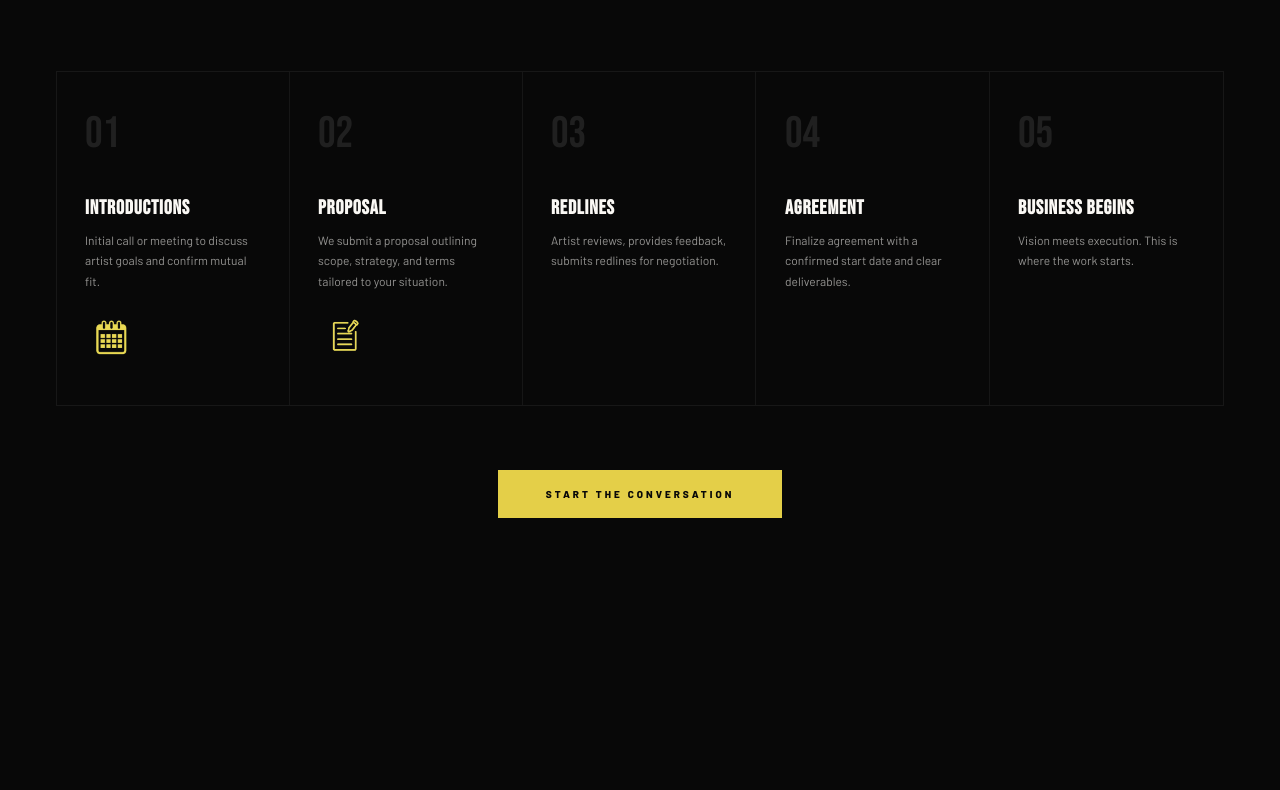
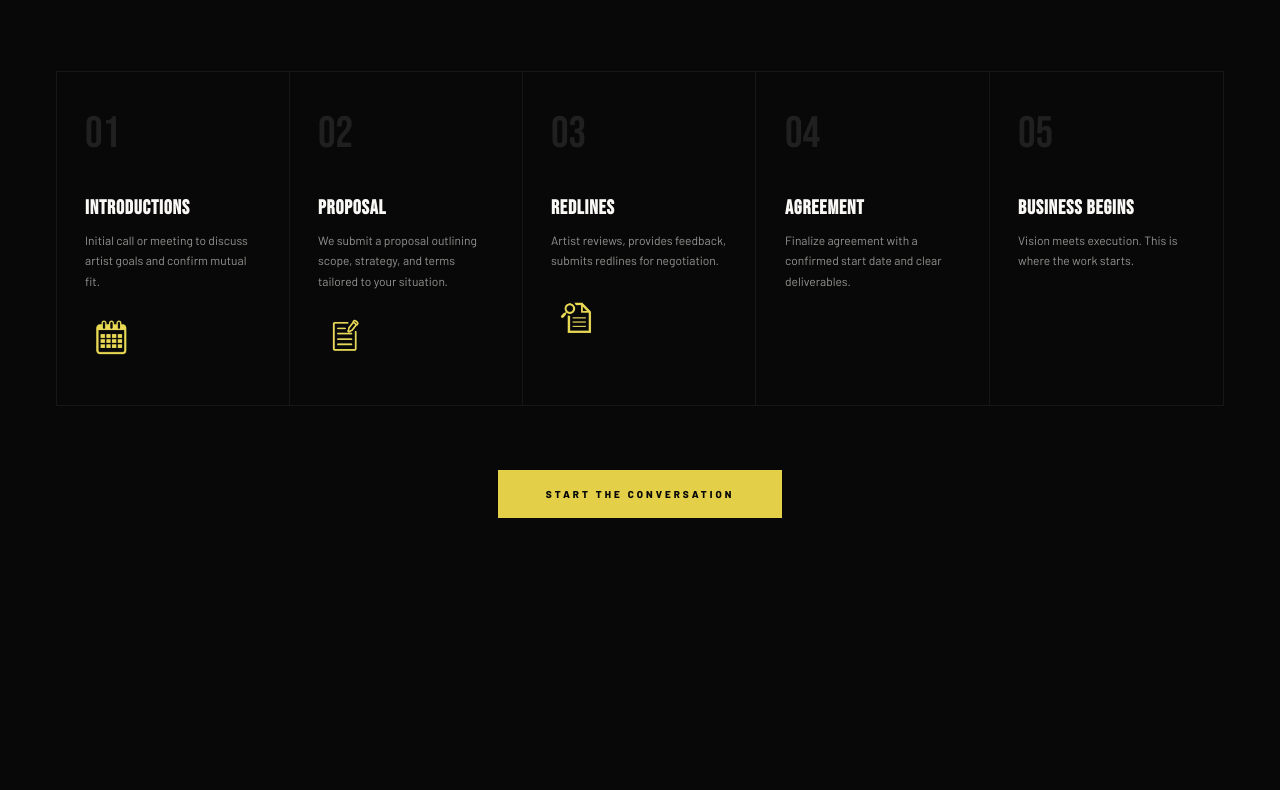
Before and after one commit to Charlesnoiuew/79uyihcoafdasf, a React (Vite) app: page / in a window 1280 px wide. Shown: the part 10792-11582 px from the top of the page. Built offline with nearby package versions, Linux system fonts and the light colour scheme.

Commit message:
Add redlines icon to step 3

```diff
--- a/src/components/Process.jsx
+++ b/src/components/Process.jsx
@@ -53,6 +53,9 @@ function ProcessStep({ step, index }) {
       {index === 1 && (
         <img src="/images/image-removebg-preview_(12).png" alt="Proposal" className="process-step__icon" />
       )}
+      {index === 2 && (
+        <img src="/images/image-removebg-preview_(13).png" alt="Redlines" className="process-step__icon" />
+      )}
     </div>
   )
 }
```
